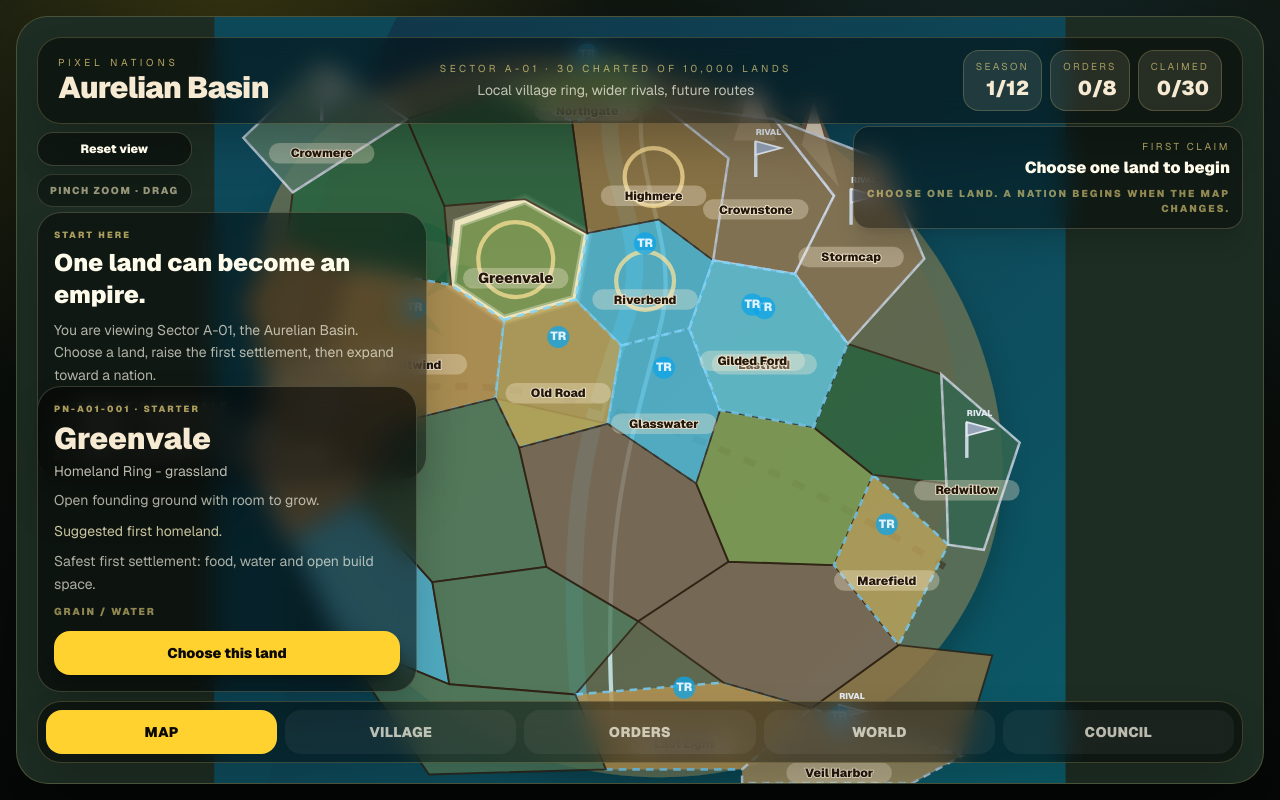
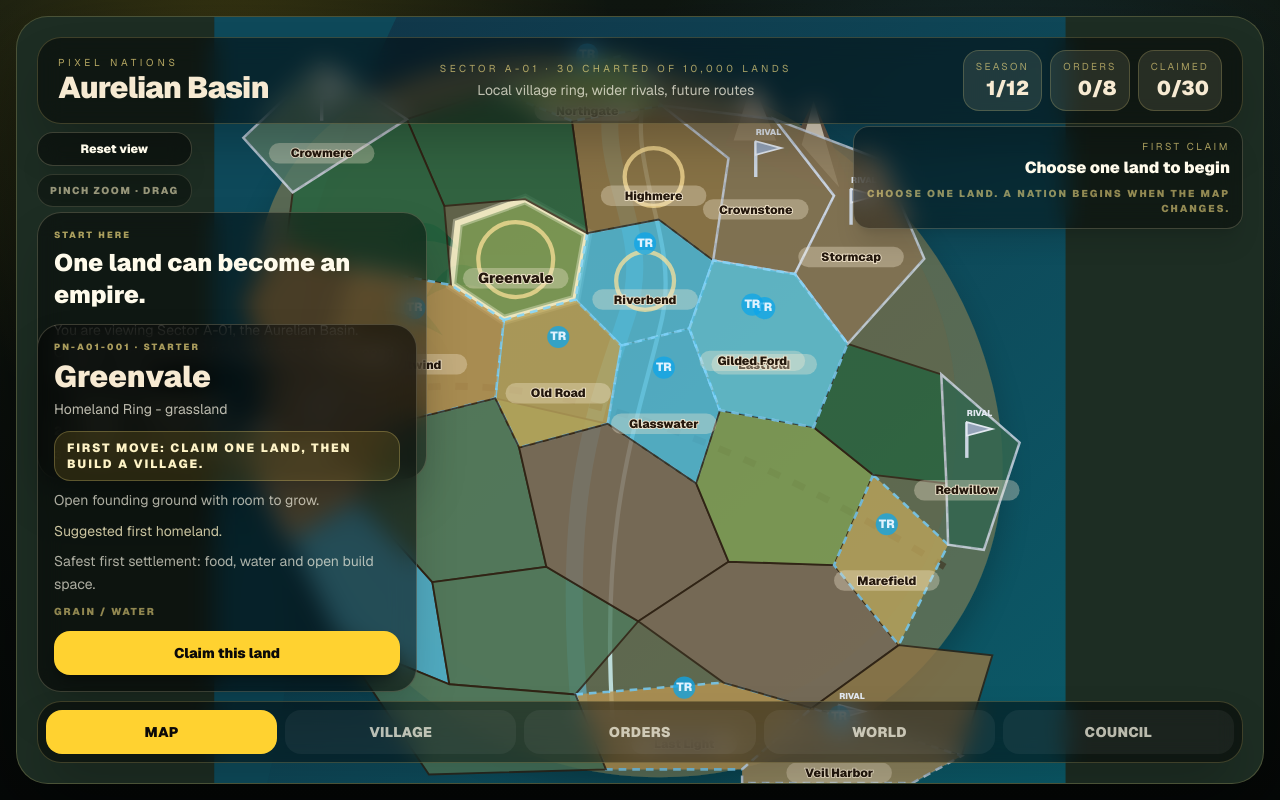
Before and after one commit to tomat60/pixel-nations, a Next.js app: page /play in a window 1280 px wide. Built offline with nearby package versions, Linux system fonts and the light colour scheme.

Commit message:
copy: sharpen claim decision sheet

```diff
--- a/app/play/components/LandSheet.tsx
+++ b/app/play/components/LandSheet.tsx
@@ -16,6 +16,7 @@ export function LandSheet({ selected, state, dispatch }: { selected: Plot; state
         {owned ? <Tag label={phase} tone="gold" /> : selected.rival ? <Tag label="Rival" tone="slate" /> : selected.trade ? <Tag label="Route" tone="blue" /> : null}
       </div>
 
+      {phase === "unclaimed" ? <p className="mt-3 rounded-2xl border border-amber-200/25 bg-amber-300/12 px-3 py-2 text-xs font-black uppercase tracking-[0.16em] text-amber-100">First move: claim one land, then build a village.</p> : null}
       <p className="mt-2 text-xs leading-relaxed text-amber-50/66 md:text-sm">{terrainLine[selected.terrain]}</p>
       <p className="mt-2 text-xs leading-relaxed text-amber-100/78 md:text-sm">{roleLine[selected.role]}</p>
       <p className="mt-2 text-xs leading-relaxed text-amber-50/66 md:text-sm">{selected.strategicValue}</p>
@@ -23,7 +24,7 @@ export function LandSheet({ selected, state, dispatch }: { selected: Plot; state
 
       {phase === "unclaimed" ? (
         <button data-qa="claim-button" onClick={() => dispatch({ type: "claim", plotId: selected.id })} className="mt-3 w-full rounded-2xl bg-amber-300 px-4 py-3 text-sm font-black text-stone-950 shadow-lg shadow-black/30 transition hover:bg-amber-200">
-          Choose this land
+          Claim this land
         </button>
       ) : owned ? (
         <p className="mt-3 rounded-2xl border border-amber-100/20 bg-amber-100/10 px-4 py-3 text-center text-xs font-black uppercase tracking-[0.18em] text-amber-100">{state.completedOrders.length} orders complete · settlement is changing on map</p>
```
